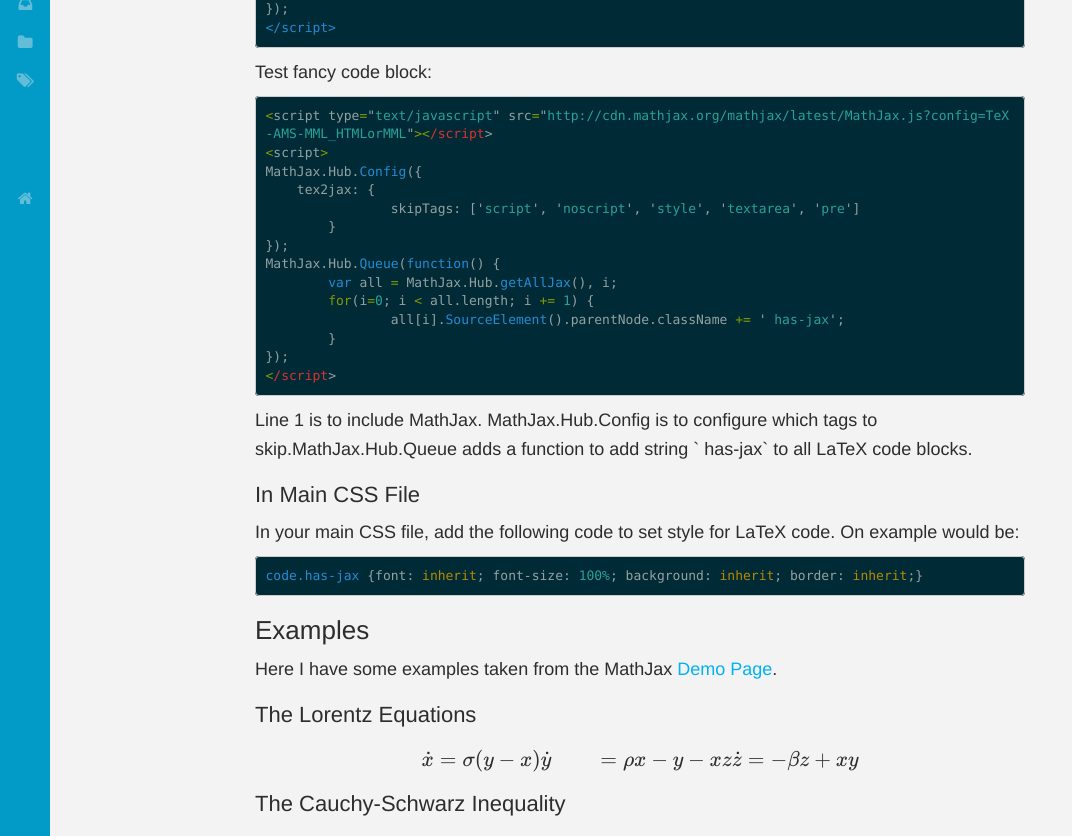
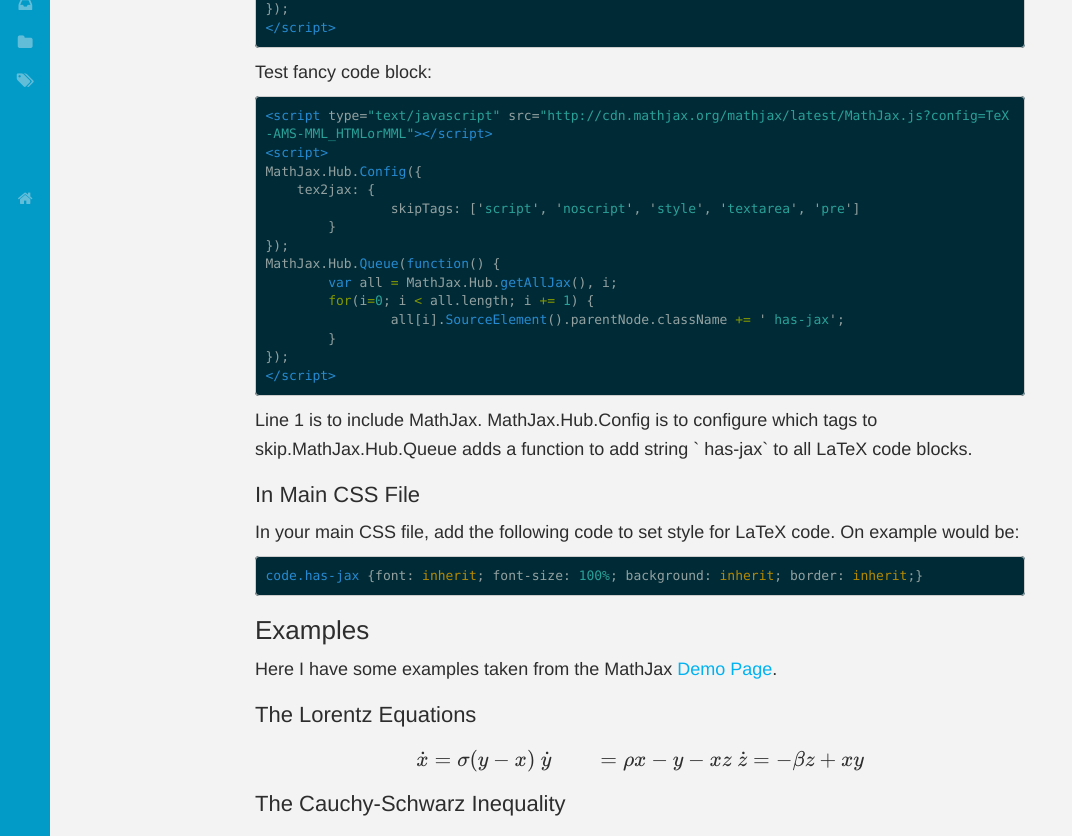
Before and after one commit to joysword/joysword.github.io, a Jekyll site: the page built from _posts/2014-02-13-latex_support_for_jekyll_blog.md, in a window 1280 px wide and 1400 px high, scrolled down 797 px. Shown: the part 152-988 px from the top of the window, without its empty margins (0-1072 px from the left). Built offline with Jekyll 4.4.1, drawn with Linux system fonts in a browser that asks for light colours; nearby versions of some CDN libraries; Markdown is read by kramdown in place of the engine named in the settings; formulas are drawn with MathJax 3; comment, search, counter and statistics services are not loaded.

````diff
--- a/_posts/2014-02-13-latex_support_for_jekyll_blog.md
+++ b/_posts/2014-02-13-latex_support_for_jekyll_blog.md
@@ -42,7 +42,7 @@ MathJax.Hub.Queue(function() {
 
 Test fancy code block:
 
-``` javascript
+``` html
 <script type="text/javascript" src="http://cdn.mathjax.org/mathjax/latest/MathJax.js?config=TeX-AMS-MML_HTMLorMML"></script>
 <script>
 MathJax.Hub.Config({
@@ -76,8 +76,8 @@ Here I have some examples taken from the MathJax [Demo Page](http://www.mathjax.
 
 \\[
 \begin{aligned}
-\dot{x} & = \sigma(y-x) \\
-\dot{y} & = \rho x - y - xz \\
+\dot{x} & = \sigma(y-x) \\\
+\dot{y} & = \rho x - y - xz \\\
 \dot{z} & = -\beta z + xy
 \end{aligned}
 \\]
````
